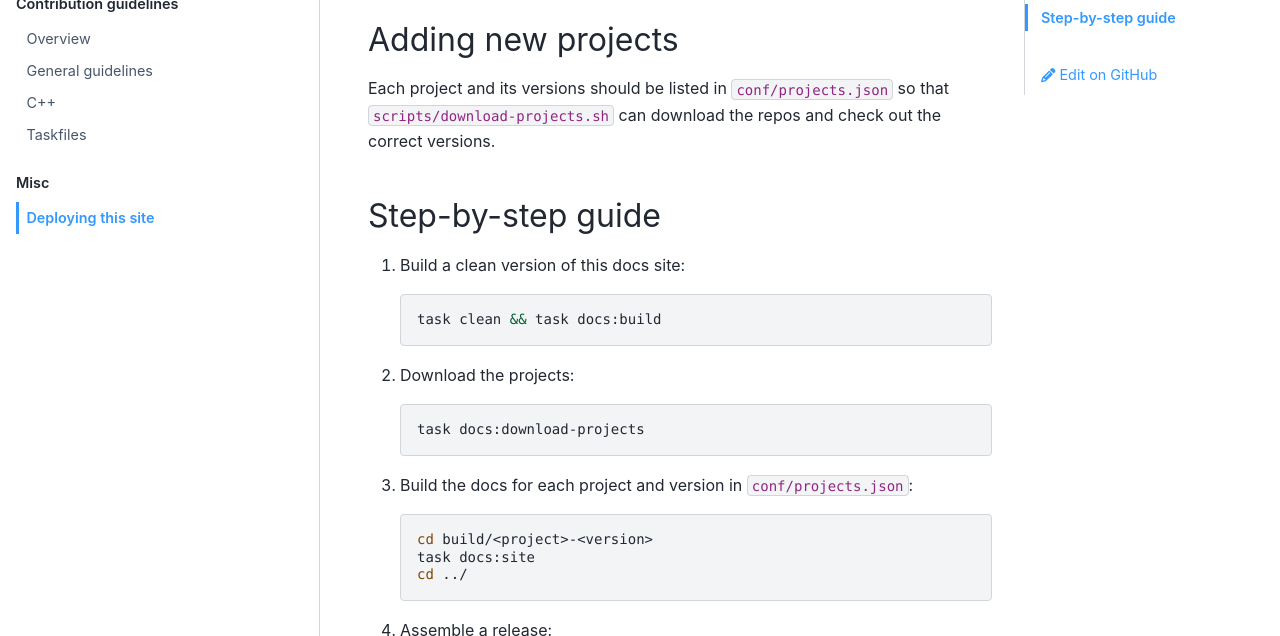
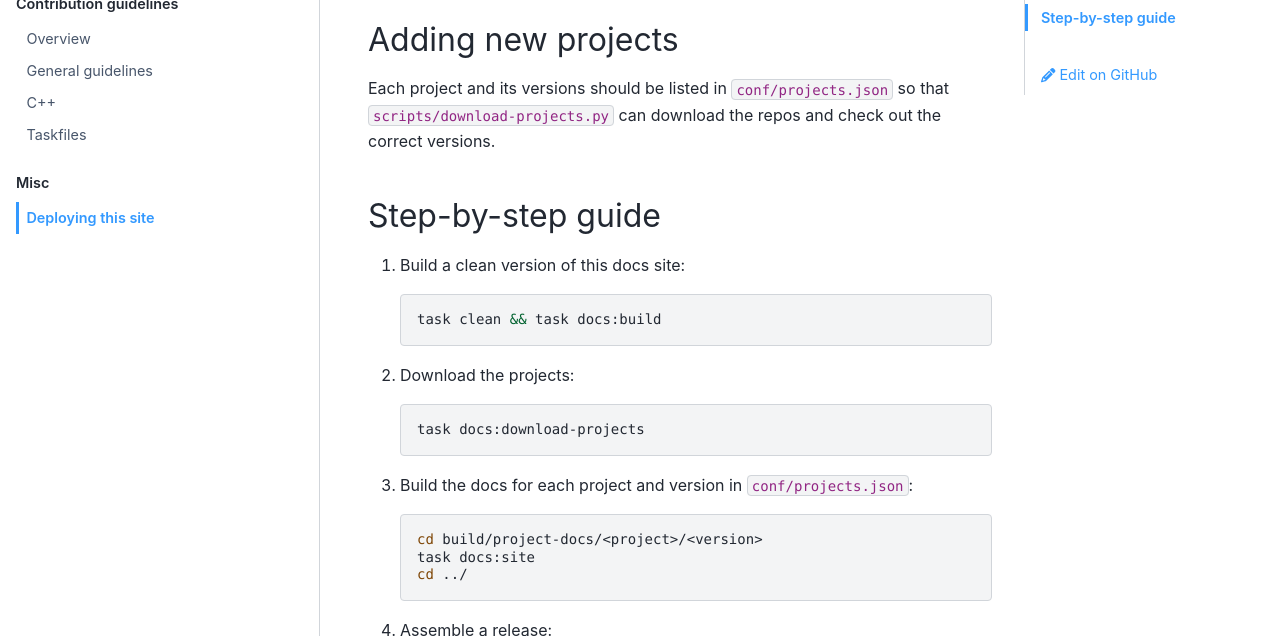
Before and after one commit to y-scope/yscope-docs, a Sphinx documentation site: the page built from docs/dev-guide/misc-deploying.md, in a window 1280 px wide and 900 px high, scrolled down 486 px. Shown: the part 152-788 px from the top of the window. Built offline with Sphinx 7.4.7 and the PyData theme 0.15.4, drawn with Linux system fonts in a browser that asks for light colours.

Commit message:
Address 🐰 comments.

````diff
--- a/docs/dev-guide/misc-deploying.md
+++ b/docs/dev-guide/misc-deploying.md
@@ -18,7 +18,7 @@ assembling them into a single deployment.
 ## Adding new projects
 
 Each project and its versions should be listed in `conf/projects.json` so that
-`scripts/download-projects.sh` can download the repos and check out the correct versions.
+`scripts/download-projects.py` can download the repos and check out the correct versions.
 
 ## Step-by-step guide
 
@@ -37,7 +37,7 @@ Each project and its versions should be listed in `conf/projects.json` so that
 3. Build the docs for each project and version in `conf/projects.json`:
 
    ```shell
-   cd build/<project>-<version>
+   cd build/project-docs/<project>/<version>
    task docs:site
    cd ../
    ```
````
